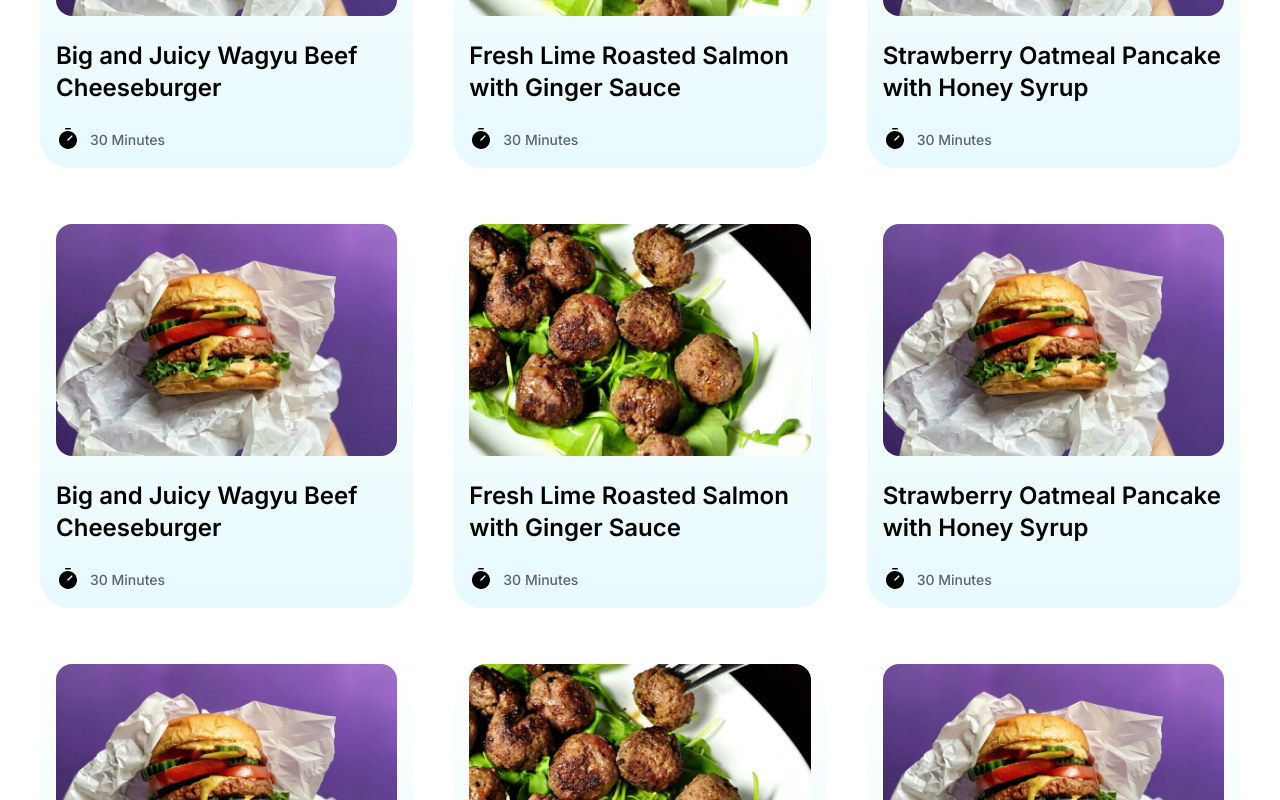
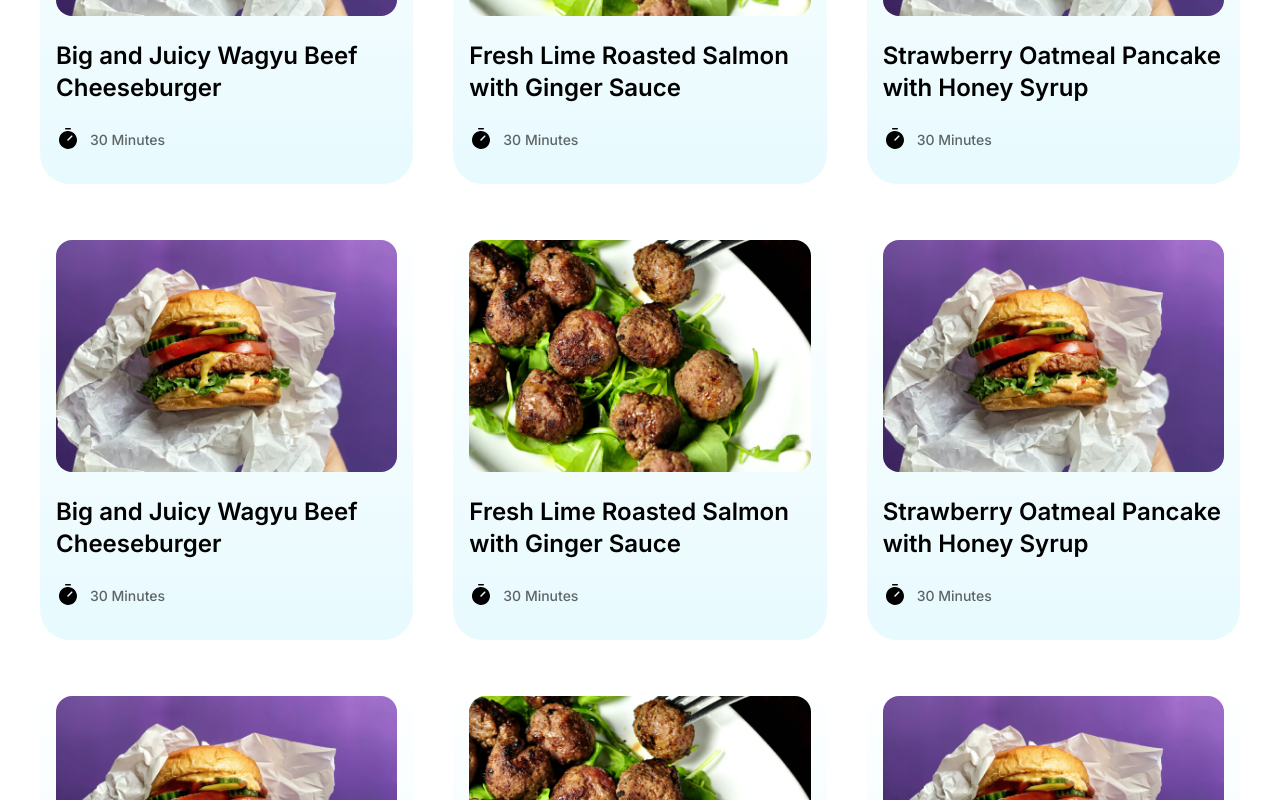
Before and after one commit to abduvalidev/foodiland-food, a React (Vite) app: page / in a window 1280 px wide. Shown: the part 1900-2700 px from the top of the page. Built offline with nearby package versions, Linux system fonts and the light colour scheme.

Commit message:
change padding

```diff
--- a/src/components/Home/Recipes.jsx
+++ b/src/components/Home/Recipes.jsx
@@ -65,7 +65,7 @@ export default function Recipes() {
               <h4 className="font-semibold text-lg md:text-2xl">
                 {card.title}
               </h4>
-              <div>
+              <div className="pb-4">
                 <div className="flex items-center gap-x-2.5">
                   <img src={TimerSvg} alt="time" />
                   <span className="font-medium text-black/60 text-sm">
```
